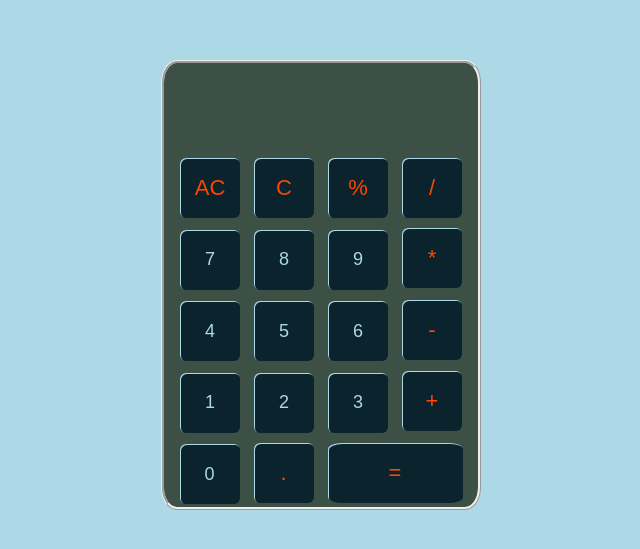
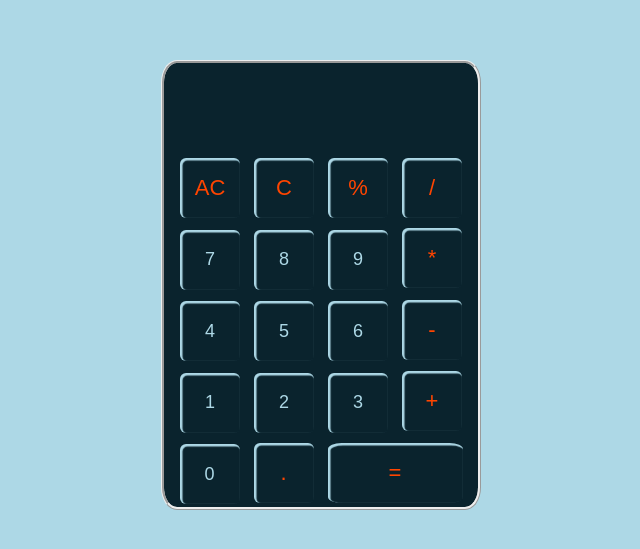
Before and after one commit to kharex-71/calculator, a plain HTML site: page index.html in a window 1280 px wide. Shown: the part 115-664 px from the top of the page, without its empty margins (319-959 px from the left). Drawn offline with Linux system fonts and the light colour scheme.

Commit message:
I changed the CSS code '19-,28-,29-,51-,52-,53-,54-, line' colors and added effects to the buttons

```diff
--- a/style.css
+++ b/style.css
@@ -16,7 +16,7 @@ body {
   height: 450px;
   border-style: ridge;
   border-radius: 5%;
-  background-color: rgb(60, 80, 70);
+  background-color: rgb(10, 35, 45);
 }
 
 .conteiner input {
@@ -25,8 +25,8 @@ body {
   font-size: 36px;
   text-align: right;
   border-style: none;
-  background-color: rgb(60, 80, 70);
-  color: lightblue;
+  background-color: rgb(10, 35, 45);
+  color: orangered;
 }
 #equals {
   width: 135px;
@@ -36,10 +36,16 @@ body {
   color: lightblue;
   font-size: large;
 }
+.math-num:hover {
+  background-color: orangered;
+}
 
 .math-oper {
   font-size: 22px;
   color: orangered;
+}
+.math-oper:hover {
+  background-color: lightblue;
 }
 .keyboard button {
   width: 60px;
@@ -48,8 +54,5 @@ body {
   border-radius: 10%;
   border-style: hidden;
   background-color: rgb(10, 35, 45);
-  box-shadow: 1px 1px lightblue inset;
+  box-shadow: 1.5px 1.5px 1px 1px lightblue inset;
 }
-.keyboard button:hover {
-  background-color: rgb(60, 80, 70);
-}
```
